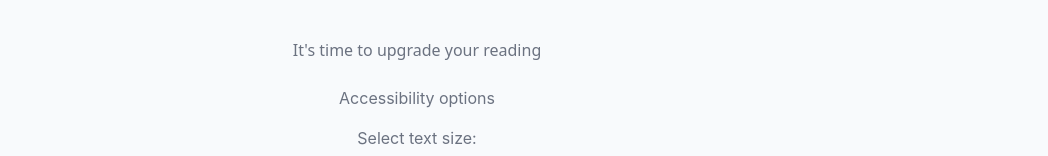
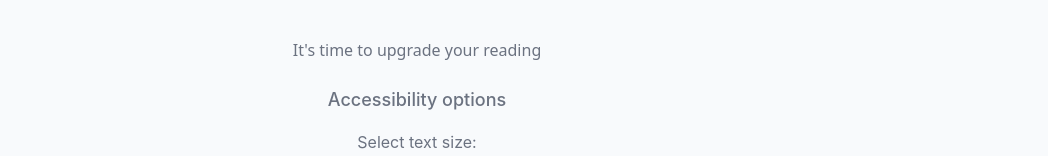
Before and after one commit to laurencetuchin/neuroreader, a React (Vite) app in the folder neuro-reader/: page / in a window 1280 px wide. Shown: the part 302-458 px from the top of the page, without its empty margins (223-1271 px from the left). Built offline with nearby package versions, Linux system fonts and the light colour scheme.

Commit message:
Update accessibility text

```diff
--- a/neuro-reader/src/features/AccessibilityOptions.jsx
+++ b/neuro-reader/src/features/AccessibilityOptions.jsx
@@ -11,7 +11,7 @@ export default function AccessibilityOptions() {
   return (
     <>
     <div>
-        <h4 className='py-4'>Accessibility options</h4>
+        <h4 className='py-4 text-lg font-medium'>Accessibility options</h4>
     </div>
         <AdjustTextSize />
         <AdjustColor />
```
